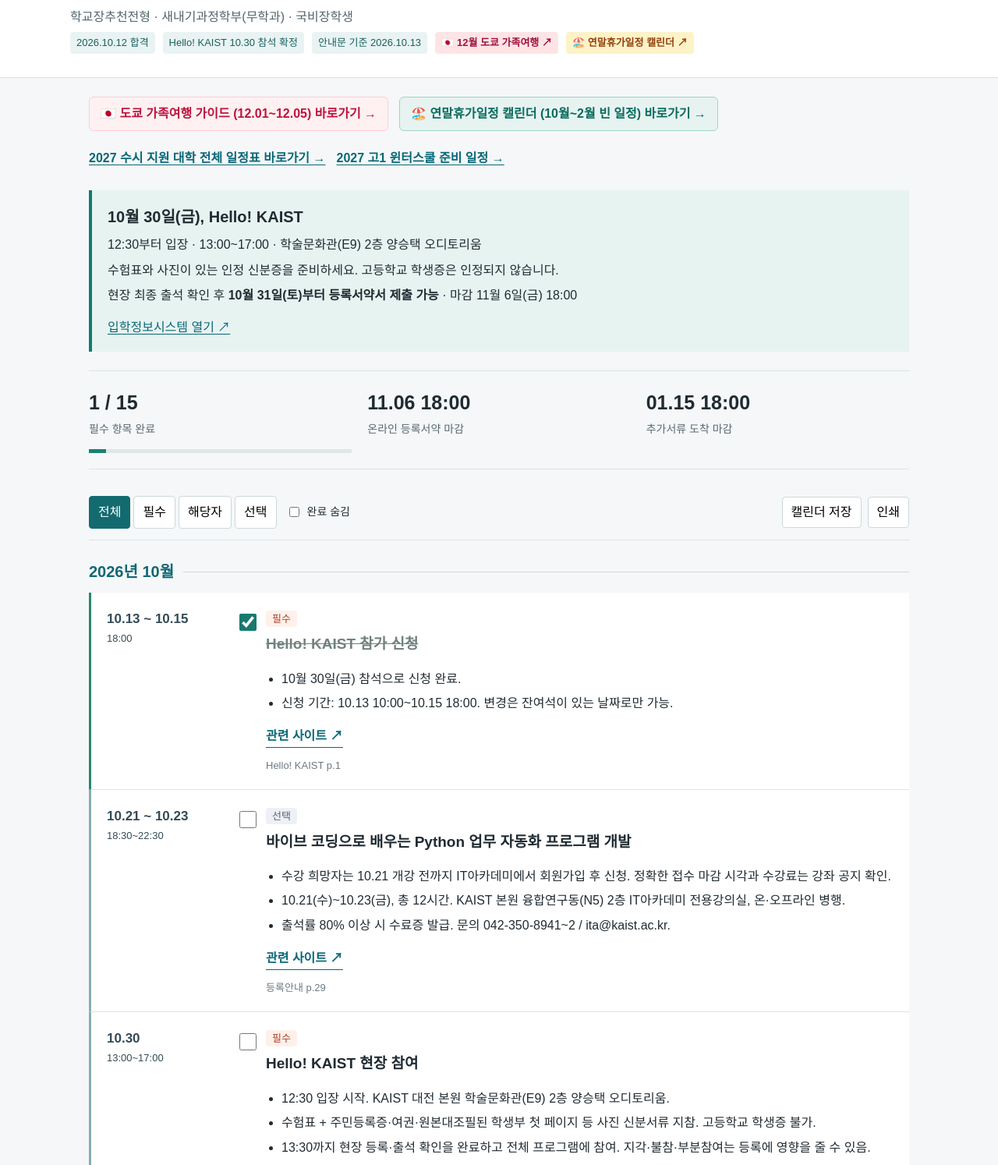
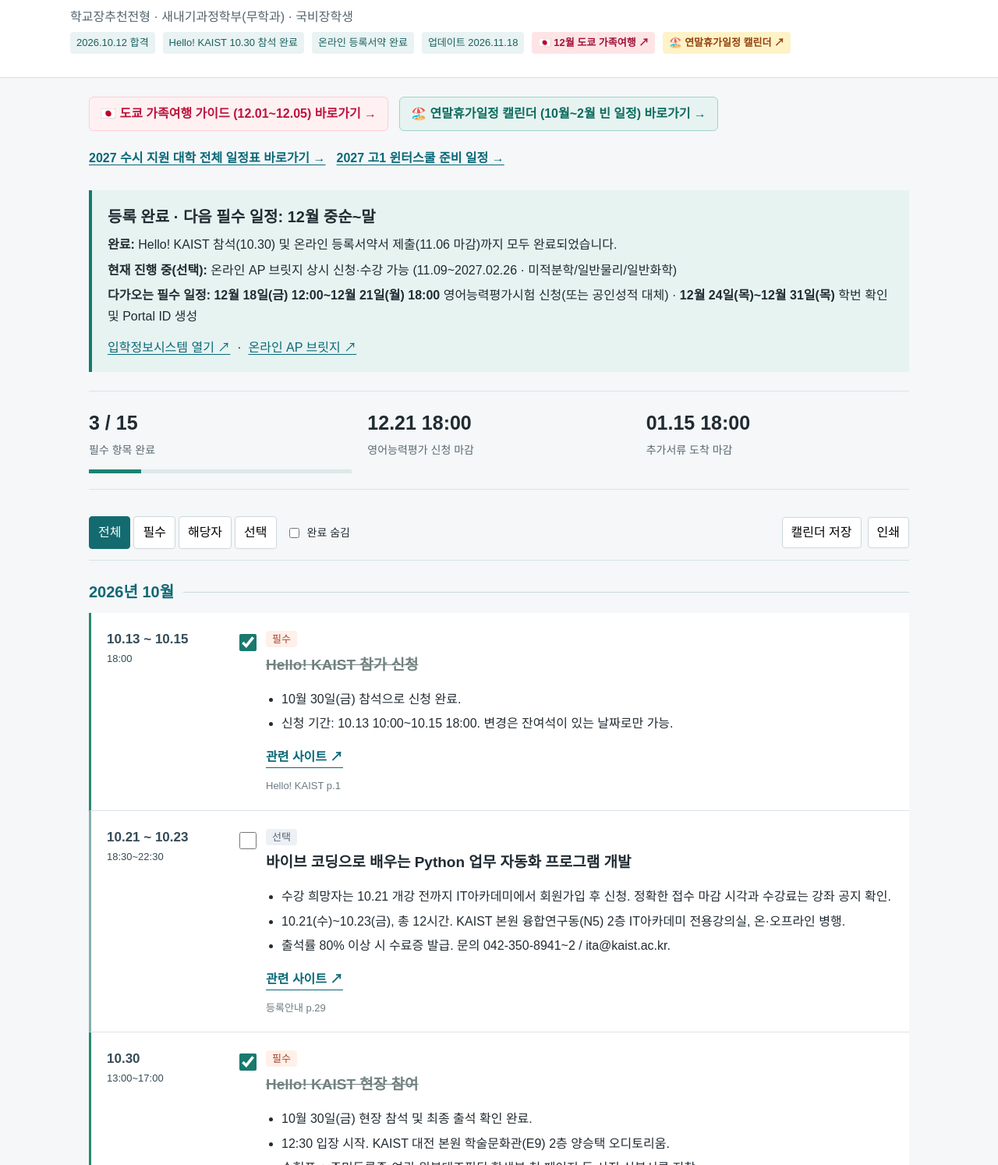
Before and after one commit to saebi98/saebi98.github.io, a plain HTML site: page kaist_2027.html in a window 1280 px wide. Shown: the part 106-1600 px from the top of the page at 78% size. Drawn offline with Linux system fonts and the light colour scheme.

Commit message:
Update kaist_2027.html with registration completion status

```diff
--- a/kaist_2027.html
+++ b/kaist_2027.html
@@ -10,11 +10,11 @@
 </style>
 </head>
 <body>
-<header><div class="inner"><div class="brand">KAIST · 2027 ADMISSION</div><h1>입학 준비 일정</h1><p class="sub">학교장추천전형 · 새내기과정학부(무학과) · 국비장학생</p><div class="header-meta"><span class="tag">2026.10.12 합격</span><span class="tag">Hello! KAIST 10.30 참석 확정</span><span class="tag">안내문 기준 2026.10.13</span><a href="tokyo.html" class="tag" style="background:#ffe4e6;color:#9f1239;text-decoration:none;font-weight:bold">🇯🇵 12월 도쿄 가족여행 ↗</a><a href="vacation.html" class="tag" style="background:#fef3c7;color:#92400e;text-decoration:none;font-weight:bold">🏖️ 연말휴가일정 캘린더 ↗</a></div></div></header>
+<header><div class="inner"><div class="brand">KAIST · 2027 ADMISSION</div><h1>입학 준비 일정</h1><p class="sub">학교장추천전형 · 새내기과정학부(무학과) · 국비장학생</p><div class="header-meta"><span class="tag">2026.10.12 합격</span><span class="tag">Hello! KAIST 10.30 참석 완료</span><span class="tag">온라인 등록서약 완료</span><span class="tag">업데이트 2026.11.18</span><a href="tokyo.html" class="tag" style="background:#ffe4e6;color:#9f1239;text-decoration:none;font-weight:bold">🇯🇵 12월 도쿄 가족여행 ↗</a><a href="vacation.html" class="tag" style="background:#fef3c7;color:#92400e;text-decoration:none;font-weight:bold">🏖️ 연말휴가일정 캘린더 ↗</a></div></div></header>
 <main>
 <nav aria-label="다른 입시 일정" style="margin-bottom:20px;display:flex;gap:14px;flex-wrap:wrap;align-items:center"><a href="tokyo.html" style="display:inline-flex;align-items:center;gap:6px;padding:8px 14px;background:#fff1f2;border:1px solid #fecdd3;border-radius:6px;font-weight:bold;color:#be123c;text-decoration:none">🇯🇵 도쿄 가족여행 가이드 (12.01~12.05) 바로가기 →</a><a href="vacation.html" style="display:inline-flex;align-items:center;gap:6px;padding:8px 14px;background:#e7f3f1;border:1px solid #a4d2cb;border-radius:6px;font-weight:bold;color:#0a6b5e;text-decoration:none">🏖️ 연말휴가일정 캘린더 (10월~2월 빈 일정) 바로가기 →</a><a href="univ2027.html" style="display:inline-block;padding:8px 0;font-weight:bold">2027 수시 지원 대학 전체 일정표 바로가기 →</a><a href="winter.html" style="display:inline-block;padding:8px 0;font-weight:bold">2027 고1 윈터스쿨 준비 일정 →</a></nav>
-<section class="focus"><strong>10월 30일(금), Hello! KAIST</strong><p>12:30부터 입장 · 13:00~17:00 · 학술문화관(E9) 2층 양승택 오디토리움</p><p>수험표와 사진이 있는 인정 신분증을 준비하세요. 고등학교 학생증은 인정되지 않습니다.</p><p>현장 최종 출석 확인 후 <b>10월 31일(토)부터 등록서약서 제출 가능</b> · 마감 11월 6일(금) 18:00</p><a href="https://univapply.kaist.ac.kr/univ_result" target="_blank" rel="noopener">입학정보시스템 열기 ↗</a></section>
-<section class="overview" aria-label="진행 현황"><div><b id="count">0 / 0</b><span>필수 항목 완료</span><div class="progress"><div id="progress"></div></div></div><div><b>11.06 18:00</b><span>온라인 등록서약 마감</span></div><div><b>01.15 18:00</b><span>추가서류 도착 마감</span></div></section>
+<section class="focus"><strong>등록 완료 · 다음 필수 일정: 12월 중순~말</strong><p><b>완료:</b> Hello! KAIST 참석(10.30) 및 온라인 등록서약서 제출(11.06 마감)까지 모두 완료되었습니다.</p><p><b>현재 진행 중(선택):</b> 온라인 AP 브릿지 상시 신청·수강 가능 (11.09~2027.02.26 · 미적분학/일반물리/일반화학)</p><p><b>다가오는 필수 일정:</b> <b>12월 18일(금) 12:00~12월 21일(월) 18:00</b> 영어능력평가시험 신청(또는 공인성적 대체) · <b>12월 24일(목)~12월 31일(목)</b> 학번 확인 및 Portal ID 생성</p><a href="https://univapply.kaist.ac.kr/univ_result" target="_blank" rel="noopener">입학정보시스템 열기 ↗</a> &nbsp;·&nbsp; <a href="https://onlineap.kaist.ac.kr" target="_blank" rel="noopener">온라인 AP 브릿지 ↗</a></section>
+<section class="overview" aria-label="진행 현황"><div><b id="count">0 / 0</b><span>필수 항목 완료</span><div class="progress"><div id="progress"></div></div></div><div><b>12.21 18:00</b><span>영어능력평가 신청 마감</span></div><div><b>01.15 18:00</b><span>추가서류 도착 마감</span></div></section>
 <div class="toolbar"><div class="tabs" aria-label="일정 분류"><button data-filter="all" aria-pressed="true">전체</button><button data-filter="required" aria-pressed="false">필수</button><button data-filter="conditional" aria-pressed="false">해당자</button><button data-filter="optional" aria-pressed="false">선택</button></div><label class="hide"><input id="hideDone" type="checkbox">완료 숨김</label><div class="tools"><button id="calendar" title="전체 일정을 캘린더 파일로 다운로드">캘린더 저장</button><button id="print" title="일정표 인쇄">인쇄</button></div></div>
 <div id="timeline" aria-live="polite"></div>
 <section class="reference"><h2>등록 서류 & 장학 안내</h2><div class="reference-grid"><div><h3>1월에 입학처로 보낼 서류</h3><ul><li><b>공통:</b> 고교 마지막 학기 성적이 포함된 학교생활기록부 원본.</li><li><b>지원 때 업로드한 경우:</b> 자기소개서 증빙자료 학교장 확인서 원본, 외부 추천 교사 학교장 확인서 원본, 모의평가 성적표.</li><li>자기소개서 증빙자료의 개별 원본(상장·수료증)은 제출 불필요.</li><li>각 장의 원본 확인이 가능해야 하며, 불가피한 사본은 학교장 직인으로 원본대조필 확인.</li><li>봉투 겉면과 서류별 앞장 우측 상단에 전형명·수험번호·성명을 직접 기입.</li></ul><p><b>34141</b> 대전광역시 유성구 대학로 291<br>KAIST 양분순빌딩(E16-1) 102호 입학전형팀</p><p class="note">등기우편 또는 개별 방문 · 평일 09:00~18:00, 점심 12:00~13:00 제외 · 042-350-4810</p></div><div><h3>국비장학생</h3><p>합격증서의 장학구분은 국비장학생입니다. 8학기 등록금과 학기 중 학자금 지원 대상이며, 1학년 등록금은 전액 지원, 2학년부터는 성적 기준에 따라 일부 차등 지원됩니다.</p><p>국가장학금을 신청한 학생에게 학자금 지원구간과 관계없이 학교 학사학자금이 지원됩니다. 안내문 기준 월 145,000원, 학기당 4개월입니다.</p><p class="notice">국가장학금 신청 기간은 첨부 안내문에 명시되어 있지 않습니다. 한국장학재단의 2027년 1학기 공고를 확인하고 가구원 동의까지 완료하세요.</p><p><a href="https://www.kosaf.go.kr/" target="_blank" rel="noopener">한국장학재단 ↗</a> · 장학복지팀 042-350-4712</p><details><summary>다른 신입생 장학제도</summary><p>KPF 총장장학생과 PSS 과학기술대학장 장학생은 별도 선발·장학증서가 필요한 제도입니다. 현재 확정 장학으로 표시하지 않았습니다. 삼성반도체 장학은 반도체시스템공학과 합격자 대상입니다.</p></details></div></div>
@@ -22,7 +22,7 @@
 <details><summary>행사장 캠퍼스 지도</summary><a href="kaist-campus-map.png" target="_blank" rel="noopener"><img src="kaist-campus-map.png" alt="Hello! KAIST 안내문 캠퍼스 지도, 행사장 학술문화관 E9" loading="lazy" style="display:block;width:100%;max-width:720px;height:auto;margin:16px auto"></a><p class="note">출처: Hello! KAIST 운영안내 붙임1 · 행사장 E9 · 온라인 지도에서 최신 동선을 확인하세요.</p></details>
 <details><summary>입학 후 수강신청에서 확인할 사항</summary><p>기초필수과목은 대체로 일괄 배정됩니다. 일반화학 I 및 일반화학실험 I는 직접 수강신청해야 합니다. 전체 12학점 이상을 유지하고 배정 과목을 취소하기 전에 변경 절차를 확인하세요. 영어 과목은 입학 후 4학기 내 이수가 필요합니다.</p></details>
 <details><summary>기타 선택 강좌 및 등록포기 안내</summary><p>IT아카데미: Python 업무 자동화 10.21~10.23, 개발 실무 11.02~11.30(월요일), 로컬 LLM 프로젝트 11.17~12.01(화·목). 희망 시 각 강좌 개강 전 신청, 수강료와 세부 일정은 <a href="https://ita.kaist.ac.kr">IT아카데미</a> 확인.</p><p>등록 후 입학을 포기하는 경우 입학정보시스템에서 2027.02.23까지 등록포기서를 제출합니다. 타 대학 등록 시 이중등록 여부를 확인하세요.</p></details>
-<p class="source">출처: 등록안내문(37쪽), Hello! KAIST 운영안내(3쪽), 신입생 장학제도 안내(1쪽), 자기소개서 증빙자료 안내(2쪽), 합격증서 및 10.30 참석 확정 정보. 세부 일정은 학내 사정에 따라 변경될 수 있습니다.</p>
+<p class="source">출처: 등록안내문(37쪽), Hello! KAIST 운영안내(3쪽), 신입생 장학제도 안내(1쪽), 자기소개서 증빙자료 안내(2쪽), 합격증서, 10.30 참석 및 온라인 등록 완료 현황(2026.11.18 기준). 세부 일정은 학내 사정에 따라 변경될 수 있습니다.</p>
 </section>
 </main><footer>완료 기록은 이 브라우저에 저장됩니다. · 입학전형팀 042-350-4810 · admission@kaist.ac.kr · <a href="tokyo.html" style="font-weight:bold;color:#be123c">🇯🇵 도쿄 가족여행 가이드 바로가기</a> · <a href="vacation.html" style="font-weight:bold;color:#096878">🏖️ 연말휴가일정 캘린더 바로가기</a></footer>
 <script>
@@ -32,8 +32,8 @@ const tasks=[
 {id:'it-missing',s:'2026-11-02',e:'2026-11-30',time:'매주 월 18:30~21:30',type:'optional',title:'잃어버린 학기: 수업에서 가르쳐주지 않은 개발 실무',desc:['MIT The Missing Semester of Your CS Education 한국어판. 11.02 개강 전까지 회원가입 후 수강신청, 수강료는 홈페이지 확인.','수업일: 11.02, 11.09, 11.16, 11.23, 11.30. 총 15시간.','KAIST 본원 융합연구동(N5) 2층 IT아카데미 전용강의실, 온·오프라인 병행. 출석률 80% 이상 시 수료증 발급.'],url:'https://ita.kaist.ac.kr',source:'등록안내 p.29'},
 {id:'it-llm',s:'2026-11-17',e:'2026-12-01',time:'매주 화·목 18:30~22:30',type:'optional',title:'로컬 LLM을 이용한 관심사 트래킹 에이전트 프로젝트',desc:['11.17 개강 전까지 IT아카데미 회원가입 후 수강신청. 정확한 접수 마감 시각과 수강료는 강좌 공지 확인.','수업일: 11.17, 11.19, 11.24, 11.26, 12.01. 총 20시간.','KAIST 본원 융합연구동(N5) 2층 IT아카데미 전용강의실, 온·오프라인 병행. 출석률 80% 이상 시 수료증 발급.'],url:'https://ita.kaist.ac.kr',source:'등록안내 p.29'},
 {id:'hello-book',s:'2026-10-13',e:'2026-10-15',time:'18:00',type:'required',title:'Hello! KAIST 참가 신청',desc:['10월 30일(금) 참석으로 신청 완료.','신청 기간: 10.13 10:00~10.15 18:00. 변경은 잔여석이 있는 날짜로만 가능.'],url:result,source:'Hello! KAIST p.1',initial:true},
-{id:'hello',s:'2026-10-30',e:'2026-10-30',time:'13:00~17:00',type:'required',title:'Hello! KAIST 현장 참여',desc:['12:30 입장 시작. KAIST 대전 본원 학술문화관(E9) 2층 양승택 오디토리움.','수험표 + 주민등록증·여권·원본대조필된 학생부 첫 페이지 등 사진 신분서류 지참. 고등학교 학생증 불가.','13:30까지 현장 등록·출석 확인을 완료하고 전체 프로그램에 참여. 지각·불참·부분참여는 등록에 영향을 줄 수 있음.','행사 종료 시 최종 출석 확인 및 고교 공결용 참여확인서 수령. 학교 공결 신청과 이동편 미리 준비.'],url:'https://www.kaist.ac.kr/site/map/',source:'Hello! KAIST p.1~3',label:'캠퍼스 지도'},
-{id:'pledge',s:'2026-10-31',e:'2026-11-06',time:'18:00 마감',type:'required',title:'온라인 등록서약서 제출',desc:['10.30 행사 최종 출석 확인이 완료되면 다음 날 10.31부터 제출 기능 활성화.','등록서약서와 개인정보 이용동의를 작성하고 제출 완료 여부 확인.','공식 등록기간은 10.29~11.06 18:00. 마감 후 미등록자는 자동 등록포기 처리.'],url:result,source:'등록안내 p.5~6, Hello! KAIST p.1'},
+{id:'hello',s:'2026-10-30',e:'2026-10-30',time:'13:00~17:00',type:'required',title:'Hello! KAIST 현장 참여',desc:['10월 30일(금) 현장 참석 및 최종 출석 확인 완료.','12:30 입장 시작. KAIST 대전 본원 학술문화관(E9) 2층 양승택 오디토리움.','수험표 + 주민등록증·여권·원본대조필된 학생부 첫 페이지 등 사진 신분서류 지참.','행사 종료 시 최종 출석 확인 및 고교 공결용 참여확인서 수령.'],url:'https://www.kaist.ac.kr/site/map/',source:'Hello! KAIST p.1~3',label:'캠퍼스 지도',initial:true},
+{id:'pledge',s:'2026-10-31',e:'2026-11-06',time:'18:00 마감',type:'required',title:'온라인 등록서약서 제출',desc:['온라인 등록서약서 및 개인정보 이용동의 제출 완료.','10.30 행사 최종 출석 확인이 완료되면 다음 날 10.31부터 제출 기능 활성화.','공식 등록기간은 10.29~11.06 18:00. 마감 후 미등록자는 자동 등록포기 처리.'],url:result,source:'등록안내 p.5~6, Hello! KAIST p.1',initial:true},
 {id:'ap',s:'2026-11-09',e:'2027-02-26',type:'optional',title:'온라인 AP 브릿지 신청 및 수강',desc:['11.09부터 상시 신청, 수강기간 11.16~2027.02.26.','미적분학·일반물리·일반화학, 한국어 무료 강의. 학점인정 불가.','방학 집중 과정은 2027.01.04~01.08 신청, 01.11부터 수강. 같은 프로그램이므로 중복 신청할 필요 없음.'],url:'https://onlineap.kaist.ac.kr',source:'등록안내 p.14~16'},
 {id:'english-book',s:'2026-12-18',e:'2026-12-21',time:'18:00 마감',type:'required',title:'영어능력평가시험 신청 또는 대체 경로 결정',desc:['12.18 12:00~12.21 18:00 결제 및 시험 시간 선택. 응시료 43,700원(인상 가능), 선착순.','신입생 전원 평가 대상. 유효한 TOEFL iBT 또는 IELTS 원본 성적을 제출하면 시험 대체 가능.','대체 성적 제출 마감은 12.30 도착 기준이며, 시험 결과도 반드시 확인.'],url:'https://etest.chosun.com/kaistpay',source:'등록안내 p.8~10'},
 {id:'english-test',s:'2026-12-23',e:'2026-12-25',type:'conditional',title:'선택한 날짜에 영어능력평가시험 응시',desc:['신청한 오전·오후 슬롯에 참석. 대기 장소: 창의학습관(E11) 304호.','08:00~11:30 / 11:30~15:00 / 15:00~18:30 중 운영 슬롯 확인.','시험 대체 성적 제출자는 해당 경로로 평가.'],url:'https://efl.kaist.ac.kr',source:'등록안내 p.9'},
```
